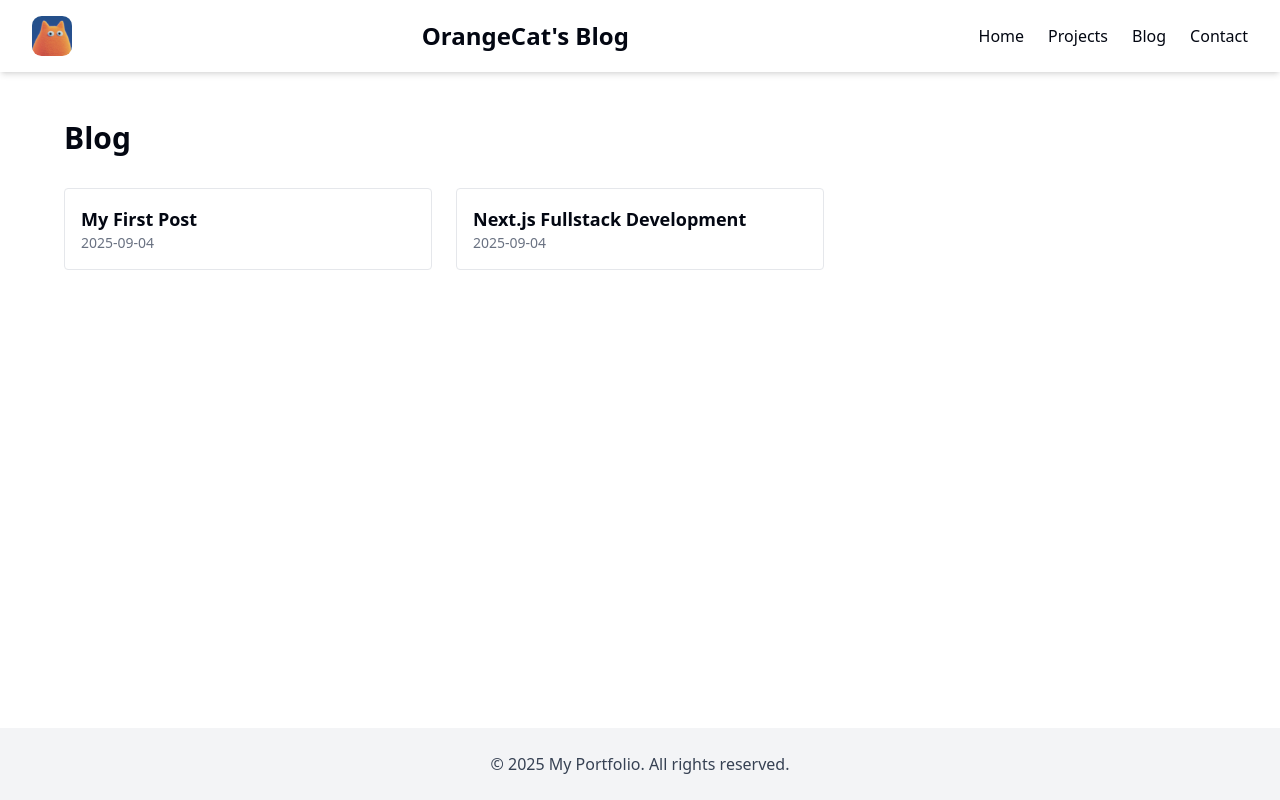
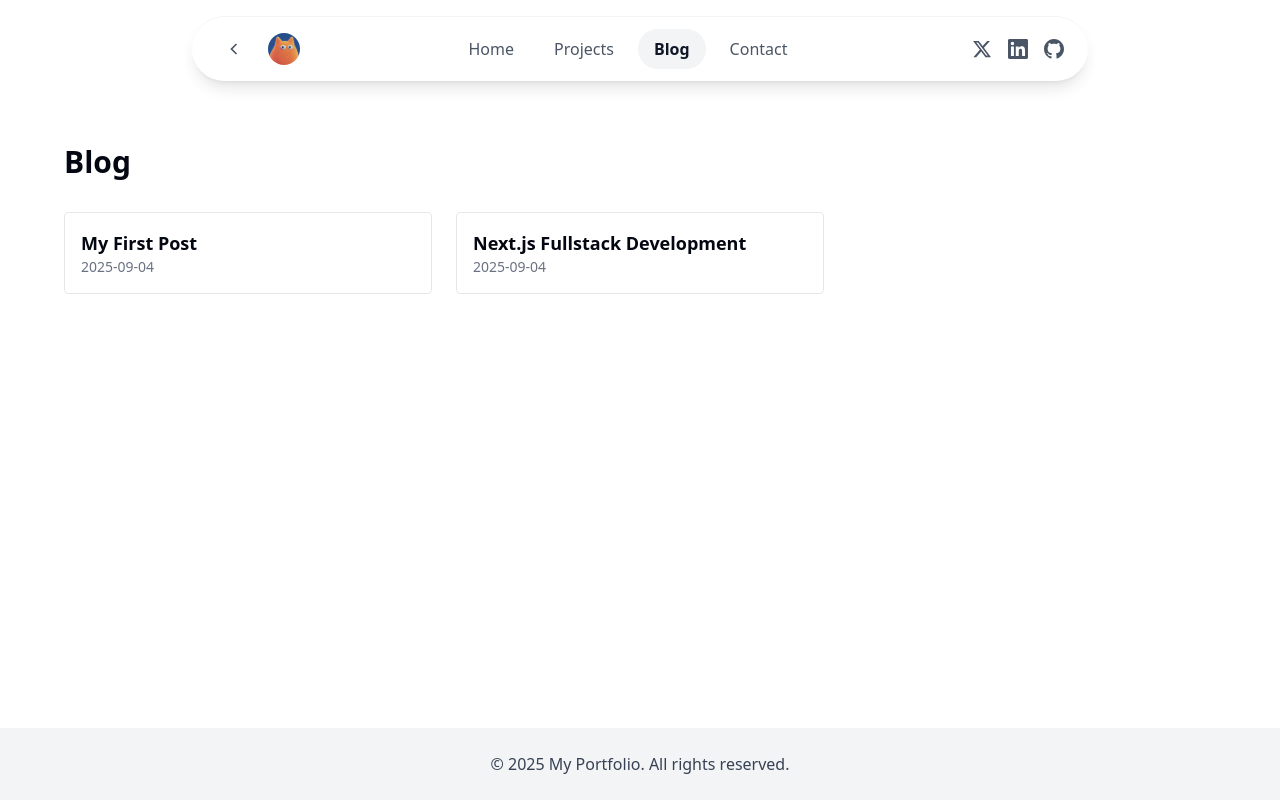
Before and after one commit to orangec-at/orangec-at, a Next.js app in the folder apps/blog/: page /blog in a window 1280 px wide. Built offline with nearby package versions, Linux system fonts and the light colour scheme.

Commit message:
feat: 네비게이션 디자인 수정, 좀 더 둥글게 바꿈

```diff
--- a/apps/blog/src/components/layout/app-navigation.tsx
+++ b/apps/blog/src/components/layout/app-navigation.tsx
@@ -1,8 +1,7 @@
 "use client";
 
 import { ReactNode } from "react";
-import MobileHeader from "./mobile/header";
-import MobileBottomNav from "./mobile/bottom-navigation";
+import MobileBottom from "./mobile/bottom";
 import DesktopHeader from "./desktop/header";
 import DesktopFooter from "./desktop/footer";
 
@@ -18,22 +17,17 @@ export default function AppNavigation({ children }: AppNavigationProps) {
         <DesktopHeader />
       </div>
 
-      {/* Mobile Header */}
-      <div className="md:hidden">
-        <MobileHeader />
-      </div>
-
       {/* Main Content */}
-      <main className="flex-1">{children}</main>
+      <main className="flex-1 pt-4 pb-20 md:pt-24 md:pb-0">{children}</main>
 
       {/* Desktop Footer */}
       <div className="hidden md:block">
         <DesktopFooter />
       </div>
 
-      {/* Mobile Bottom Navigation */}
+      {/* Mobile Bottom Header Navigation */}
       <div className="md:hidden">
-        <MobileBottomNav />
+        <MobileBottom />
       </div>
     </div>
   );
--- a/apps/blog/src/components/layout/desktop/header.tsx
+++ b/apps/blog/src/components/layout/desktop/header.tsx
@@ -3,21 +3,132 @@
 import { APP_NAME, MENU_ITEMS } from "@/constant/layout";
 import Image from "next/image";
 import Link from "next/link";
+import { useEffect, useState } from "react";
+import { usePathname } from "next/navigation";
 
 export default function DesktopHeader() {
+  const [isScrolled, setIsScrolled] = useState(false);
+  const pathname = usePathname();
+  const isHomePage = pathname === "/";
+
+  useEffect(() => {
+    let ticking = false;
+
+    const handleScroll = () => {
+      if (!ticking) {
+        requestAnimationFrame(() => {
+          const scrollPosition = window.scrollY;
+          setIsScrolled(scrollPosition > 30);
+          ticking = false;
+        });
+        ticking = true;
+      }
+    };
+
+    window.addEventListener("scroll", handleScroll, { passive: true });
+    return () => window.removeEventListener("scroll", handleScroll);
+  }, []);
+
   return (
-    <header className="hidden md:flex items-center justify-between px-8 py-4 bg-white shadow-md">
-      <Image src="/svgs/logo.svg" alt="Logo" width={40} height={40} />
-      <Link href="/" className="text-2xl font-bold">
-        {APP_NAME}
-      </Link>
-      <nav className="flex gap-6">
-        {MENU_ITEMS.map((item) => (
-          <Link key={item.href} href={item.href} className="hover:underline">
-            {item.label}
-          </Link>
-        ))}
+    <header
+      className={`
+        hidden md:flex items-center mx-auto
+        fixed top-0 left-0 right-0 z-50 transition-all duration-500 ease-out
+        ${
+          isScrolled
+            ? "max-w-fit rounded-full mt-4 py-3 px-4 md:px-6 bg-white/80 backdrop-blur-md shadow-lg justify-center gap-4 md:gap-6"
+            : "max-w-2xl lg:max-w-4xl mt-4 py-3 rounded-full px-4 md:px-6 bg-white/60 backdrop-blur-md shadow-lg border-t border-gray-100 justify-between"
+        }
+      `}
+    >
+      <div className="flex items-center gap-4">
+        {!isHomePage && (
+          <button
+            onClick={() => window.history.back()}
+            className="text-gray-600 hover:text-gray-900 hover:bg-gray-50 p-2 rounded-full transition-all duration-200"
+          >
+            <svg
+              width="18"
+              height="18"
+              viewBox="0 0 24 24"
+              fill="none"
+              stroke="currentColor"
+              strokeWidth="2"
+              className="md:w-5 md:h-5"
+            >
+              <polyline points="15,18 9,12 15,6" />
+            </svg>
+          </button>
+        )}
+        <Link
+          href="/"
+          className="transition-all duration-200 hover:scale-110 hover:opacity-80"
+        >
+          <Image
+            src="/svgs/logo.svg"
+            alt="Home"
+            width={isScrolled ? 24 : 28}
+            height={isScrolled ? 24 : 28}
+            className="md:w-8 md:h-8 transition-all duration-500 ease-out rounded-full"
+          />
+        </Link>
+      </div>
+      <nav className="flex items-center gap-6">
+        <div
+          className={`flex gap-2 transition-all duration-500 ease-out ${
+            isScrolled ? "text-sm" : "text-base"
+          }`}
+        >
+          {MENU_ITEMS.map((item) => {
+            const isActive = pathname === item.href;
+            return (
+              <Link
+                key={item.href}
+                href={item.href}
+                className={`transition-all duration-200 font-medium px-4 py-2 rounded-full ${
+                  isActive
+                    ? "text-gray-900 font-semibold bg-gray-100"
+                    : "text-gray-600 hover:text-gray-900 hover:bg-gray-50"
+                }`}
+              >
+                {item.label}
+              </Link>
+            );
+          })}
+        </div>
       </nav>
+      <div className="flex items-center gap-4 ml-4">
+        {/* X (Twitter) */}
+        <a
+          href="#"
+          className="text-gray-600 hover:text-gray-900 transition-colors duration-200"
+          aria-label="Twitter"
+        >
+          <svg width="20" height="20" viewBox="0 0 24 24" fill="currentColor">
+            <path d="M18.244 2.25h3.308l-7.227 8.26 8.502 11.24H16.17l-5.214-6.817L4.99 21.75H1.68l7.73-8.835L1.254 2.25H8.08l4.713 6.231zm-1.161 17.52h1.833L7.084 4.126H5.117z" />
+          </svg>
+        </a>
+        {/* LinkedIn */}
+        <a
+          href="#"
+          className="text-gray-600 hover:text-gray-900 transition-colors duration-200"
+          aria-label="LinkedIn"
+        >
+          <svg width="20" height="20" viewBox="0 0 24 24" fill="currentColor">
+            <path d="M20.447 20.452h-3.554v-5.569c0-1.328-.027-3.037-1.852-3.037-1.853 0-2.136 1.445-2.136 2.939v5.667H9.351V9h3.414v1.561h.046c.477-.9 1.637-1.85 3.37-1.85 3.601 0 4.267 2.37 4.267 5.455v6.286zM5.337 7.433c-1.144 0-2.063-.926-2.063-2.065 0-1.138.92-2.063 2.063-2.063 1.14 0 2.064.925 2.064 2.063 0 1.139-.925 2.065-2.064 2.065zm1.782 13.019H3.555V9h3.564v11.452zM22.225 0H1.771C.792 0 0 .774 0 1.729v20.542C0 23.227.792 24 1.771 24h20.451C23.2 24 24 23.227 24 22.271V1.729C24 .774 23.2 0 22.222 0h.003z" />
+          </svg>
+        </a>
+        {/* GitHub */}
+        <a
+          href="#"
+          className="text-gray-600 hover:text-gray-900 transition-colors duration-200"
+          aria-label="GitHub"
+        >
+          <svg width="20" height="20" viewBox="0 0 24 24" fill="currentColor">
+            <path d="M12 0c-6.626 0-12 5.373-12 12 0 5.302 3.438 9.8 8.207 11.387.599.111.793-.261.793-.577v-2.234c-3.338.726-4.033-1.416-4.033-1.416-.546-1.387-1.333-1.756-1.333-1.756-1.089-.745.083-.729.083-.729 1.205.084 1.839 1.237 1.839 1.237 1.07 1.834 2.807 1.304 3.492.997.107-.775.418-1.305.762-1.604-2.665-.305-5.467-1.334-5.467-5.931 0-1.311.469-2.381 1.236-3.221-.124-.303-.535-1.524.117-3.176 0 0 1.008-.322 3.301 1.23.957-.266 1.983-.399 3.003-.404 1.02.005 2.047.138 3.006.404 2.291-1.552 3.297-1.23 3.297-1.23.653 1.653.242 2.874.118 3.176.77.84 1.235 1.911 1.235 3.221 0 4.609-2.807 5.624-5.479 5.921.43.372.823 1.102.823 2.222v3.293c0 .319.192.694.801.576 4.765-1.589 8.199-6.086 8.199-11.386 0-6.627-5.373-12-12-12z" />
+          </svg>
+        </a>
+      </div>
     </header>
   );
 }
--- a/apps/blog/src/components/layout/mobile/bottom-navigation.tsx
+++ /dev/null
@@ -1,22 +0,0 @@
-"use client";
-
-import Link from "next/link";
-import { Home, BookOpen, Mail } from "lucide-react";
-import { MENU_ITEMS } from "@/constant/layout";
-
-export default function MobileBottomNavigation() {
-  return (
-    <nav className="fixed bottom-0 left-0 right-0 bg-white border-t shadow-inner flex justify-around py-2 md:hidden">
-      {MENU_ITEMS.map((item) => (
-        <Link
-          key={item.href}
-          href={item.href}
-          className="flex flex-col items-center text-sm"
-        >
-          <item.icon size={20} />
-          {item.label}
-        </Link>
-      ))}
-    </nav>
-  );
-}
--- /dev/null
+++ b/apps/blog/src/components/layout/mobile/bottom.tsx
@@ -0,0 +1,65 @@
+"use client";
+
+import { MENU_ITEMS } from "@/constant/layout";
+import Image from "next/image";
+import Link from "next/link";
+import { usePathname } from "next/navigation";
+
+export default function MobileBottom() {
+  const pathname = usePathname();
+  const isHomePage = pathname === "/";
+
+  return (
+    <header className="flex items-center justify-between md:hidden fixed bottom-0 left-0 right-0 z-50 mx-4 mb-4 px-6 py-4 bg-white/90 backdrop-blur-md shadow-lg border-t border-gray-100 rounded-full">
+      <div className="flex items-center gap-3">
+        {!isHomePage && (
+          <button
+            onClick={() => window.history.back()}
+            className="text-gray-600 hover:text-gray-900 hover:bg-gray-50 p-2 rounded-full transition-all duration-200"
+          >
+            <svg
+              width="20"
+              height="20"
+              viewBox="0 0 24 24"
+              fill="none"
+              stroke="currentColor"
+              strokeWidth="2"
+            >
+              <polyline points="15,18 9,12 15,6" />
+            </svg>
+          </button>
+        )}
+        <Link
+          href="/"
+          className="transition-all duration-200 hover:scale-110 hover:opacity-80"
+        >
+          <Image
+            src="/svgs/logo.svg"
+            alt="Home"
+            width={28}
+            height={28}
+            className="rounded-full"
+          />
+        </Link>
+      </div>
+      <nav className="flex items-center gap-2">
+        {MENU_ITEMS.map((item) => {
+          const isActive = pathname === item.href;
+          return (
+            <Link
+              key={item.href}
+              href={item.href}
+              className={`transition-all duration-200 font-medium px-3 py-2 rounded-full text-sm ${
+                isActive
+                  ? "text-gray-900 font-semibold bg-gray-100"
+                  : "text-gray-600 hover:text-gray-900 hover:bg-gray-50"
+              }`}
+            >
+              {item.label}
+            </Link>
+          );
+        })}
+      </nav>
+    </header>
+  );
+}
--- a/apps/blog/src/components/layout/mobile/header.tsx
+++ /dev/null
@@ -1,16 +0,0 @@
-"use client";
-
-import { APP_NAME } from "@/constant/layout";
-import Image from "next/image";
-import Link from "next/link";
-
-export default function MobileHeader() {
-  return (
-    <header className="flex items-center justify-between px-4 py-2 bg-white shadow-md md:hidden">
-      <Image src="/svgs/logo.svg" alt="Logo" width={40} height={40} />
-      <Link href="/" className="text-lg font-bold">
-        {APP_NAME}
-      </Link>
-    </header>
-  );
-}
```
